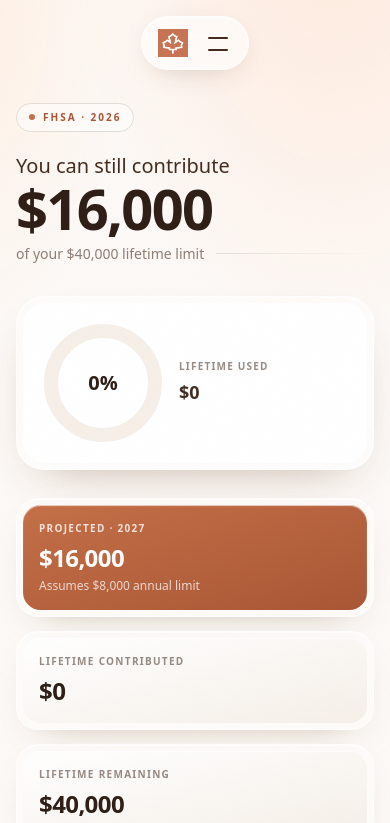
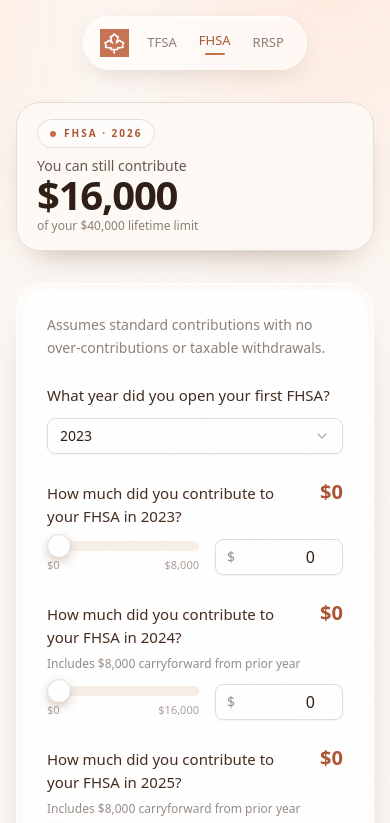
Before and after one commit to husaab/tfsacontribution, a Next.js app: page /fhsa in a window 390 px wide. Shown: the top 823 px of the page. Built offline with nearby package versions, Linux system fonts and the light colour scheme.

Commit message:
feat: mobile updates

```diff
--- a/src/components/calc/results-hero.tsx
+++ b/src/components/calc/results-hero.tsx
@@ -36,16 +36,21 @@ export function ResultsHero({
     <div
       ref={ref}
       className={cn(
+        // Mobile reveal is opacity-only (a transform would break the sticky child below).
+        // Desktop gets the richer translate + blur reveal.
         "transition-all duration-700 ease-[cubic-bezier(0.32,0.72,0,1)]",
-        shown ? "translate-y-0 opacity-100 blur-0" : "translate-y-8 opacity-0 blur-sm"
+        shown
+          ? "opacity-100 md:translate-y-0 md:blur-0"
+          : "opacity-0 md:translate-y-8 md:blur-sm",
+        // On mobile, pin the summary to the top while the inputs scroll underneath.
+        state === "default" && "max-md:sticky max-md:top-20 max-md:z-20"
       )}
     >
+      {state !== "default" ? (
+        <div className="max-w-2xl">
           <Eyebrow>{eyebrow}</Eyebrow>
-
-      {state !== "default" ? (
-        <div className="mt-5 max-w-2xl">
           {kicker && (
-            <p className="font-[family-name:var(--font-display)] text-3xl font-semibold tracking-tight text-ink">
+            <p className="mt-5 font-[family-name:var(--font-display)] text-3xl font-semibold tracking-tight text-ink">
               {kicker}
             </p>
           )}
@@ -55,6 +60,23 @@ export function ResultsHero({
         </div>
       ) : (
         <>
+          {/* Mobile: compact sticky summary card */}
+          <div className="rounded-[1.5rem] border border-hairline bg-cream/90 px-5 py-4 shadow-[0_16px_36px_-22px_rgba(90,55,25,0.55)] backdrop-blur-md md:hidden">
+            <Eyebrow>{eyebrow}</Eyebrow>
+            {kicker && (
+              <p className="mt-2 font-[family-name:var(--font-display)] text-sm font-medium text-espresso/80">
+                {kicker}
+              </p>
+            )}
+            <p className="font-[family-name:var(--font-display)] text-[2.5rem] font-semibold leading-[0.95] tracking-[-0.03em] tabular-nums text-ink">
+              {figure}
+            </p>
+            {context && <p className="mt-1 text-xs text-espresso/60">{context}</p>}
+          </div>
+
+          {/* Desktop: full hero (figure + donut + stats) */}
+          <div className="hidden md:block">
+            <Eyebrow>{eyebrow}</Eyebrow>
             <div className="mt-5 grid items-end gap-8 md:grid-cols-[1.35fr_0.9fr]">
               <div>
                 {kicker && (
@@ -88,6 +110,7 @@ export function ResultsHero({
                 ))}
               </div>
             )}
+          </div>
         </>
       )}
     </div>
--- a/src/components/navbar.tsx
+++ b/src/components/navbar.tsx
@@ -3,38 +3,21 @@
 import Image from "next/image";
 import Link from "next/link";
 import { usePathname } from "next/navigation";
-import { useEffect, useState } from "react";
 
 const navLinks = [
-  { href: "/", label: "TFSA Contribution" },
-  { href: "/fhsa", label: "FHSA Contribution" },
-  { href: "/rrsp", label: "RRSP Contribution" },
+  { href: "/", short: "TFSA", label: "TFSA Contribution" },
+  { href: "/fhsa", short: "FHSA", label: "FHSA Contribution" },
+  { href: "/rrsp", short: "RRSP", label: "RRSP Contribution" },
 ];
 
 export function Navbar() {
   const pathname = usePathname();
-  const [mobileMenuOpen, setMobileMenuOpen] = useState(false);
-
-  useEffect(() => {
-    function handleKeyDown(e: KeyboardEvent) {
-      if (e.key === "Escape" && mobileMenuOpen) {
-        setMobileMenuOpen(false);
-      }
-    }
-    document.addEventListener("keydown", handleKeyDown);
-    return () => document.removeEventListener("keydown", handleKeyDown);
-  }, [mobileMenuOpen]);
 
   return (
     <nav className="sticky top-0 z-40 w-full px-4">
-      <div className="mx-auto mt-4 flex w-max max-w-full items-center gap-3 rounded-full border border-white/60 bg-white/55 px-3 py-2 backdrop-blur-md shadow-[0_8px_30px_-12px_rgba(80,45,20,0.25),inset_0_1px_1px_rgba(255,255,255,0.8)] sm:gap-5 sm:px-4">
+      <div className="mx-auto mt-4 flex w-max max-w-full items-center gap-2 rounded-full border border-white/60 bg-white/55 px-3 py-2 backdrop-blur-md shadow-[0_8px_30px_-12px_rgba(80,45,20,0.25),inset_0_1px_1px_rgba(255,255,255,0.8)] sm:gap-4 sm:px-4">
         {/* Logo */}
-        <Link
-          href="/"
-          aria-label="TFSA Calculator home"
-          className="flex items-center pl-1"
-          onClick={() => setMobileMenuOpen(false)}
-        >
+        <Link href="/" aria-label="TFSA Calculator home" className="flex shrink-0 items-center pl-1">
           <Image
             src="/tfsa-logo-official.png"
             alt="TFSA Calculator"
@@ -45,21 +28,20 @@ export function Navbar() {
           />
         </Link>
 
-        {/* Desktop nav links */}
-        <div className="hidden items-center gap-1 md:flex">
+        {/* Nav links — short labels on mobile, full labels on desktop */}
+        <div className="flex items-center gap-0.5 sm:gap-1">
           {navLinks.map((link) => {
             const isActive = pathname === link.href;
             return (
               <Link
                 key={link.href}
                 href={link.href}
-                className={`rounded-full px-3 py-1.5 text-[13px] font-medium transition-colors duration-300 ${
-                  isActive
-                    ? "text-terra-deep"
-                    : "text-espresso/60 hover:text-espresso"
+                className={`whitespace-nowrap rounded-full px-2.5 py-1.5 text-[13px] font-medium transition-colors duration-300 sm:px-3 ${
+                  isActive ? "text-terra-deep" : "text-espresso/60 hover:text-espresso"
                 }`}
               >
-                {link.label}
+                <span className="md:hidden">{link.short}</span>
+                <span className="hidden md:inline">{link.label}</span>
                 {isActive && (
                   <div className="mx-auto mt-0.5 h-0.5 w-5 rounded-full bg-terra" />
                 )}
@@ -67,50 +49,6 @@ export function Navbar() {
             );
           })}
         </div>
-
-        {/* Mobile hamburger (morphs to X) */}
-        <button
-          type="button"
-          className="relative h-9 w-9 md:hidden"
-          onClick={() => setMobileMenuOpen((o) => !o)}
-          aria-label="Toggle menu"
-          aria-expanded={mobileMenuOpen}
-        >
-          <span
-            className={`absolute left-1/2 top-1/2 h-0.5 w-5 -translate-x-1/2 rounded-full bg-espresso transition-transform duration-500 ease-[cubic-bezier(0.32,0.72,0,1)] ${
-              mobileMenuOpen ? "rotate-45" : "-translate-y-1.5"
-            }`}
-          />
-          <span
-            className={`absolute left-1/2 top-1/2 h-0.5 w-5 -translate-x-1/2 rounded-full bg-espresso transition-transform duration-500 ease-[cubic-bezier(0.32,0.72,0,1)] ${
-              mobileMenuOpen ? "-rotate-45" : "translate-y-1.5"
-            }`}
-          />
-        </button>
-      </div>
-
-      {/* Mobile full-screen overlay */}
-      <div
-        className={`fixed inset-0 z-30 flex flex-col items-center justify-center gap-3 bg-cream/80 backdrop-blur-2xl transition-opacity duration-500 ease-[cubic-bezier(0.32,0.72,0,1)] md:hidden ${
-          mobileMenuOpen ? "opacity-100" : "pointer-events-none opacity-0"
-        }`}
-      >
-        {navLinks.map((link, i) => {
-          const isActive = pathname === link.href;
-          return (
-            <Link
-              key={link.href}
-              href={link.href}
-              onClick={() => setMobileMenuOpen(false)}
-              style={{ transitionDelay: mobileMenuOpen ? `${i * 60}ms` : "0ms" }}
-              className={`font-[family-name:var(--font-display)] text-3xl font-semibold transition-all duration-500 ease-[cubic-bezier(0.32,0.72,0,1)] ${
-                mobileMenuOpen ? "translate-y-0 opacity-100" : "translate-y-6 opacity-0"
-              } ${isActive ? "text-terra-deep" : "text-espresso/70"}`}
-            >
-              {link.label}
-            </Link>
-          );
-        })}
       </div>
     </nav>
   );
```
Lines whose indentation alone changed are shown as unchanged.
